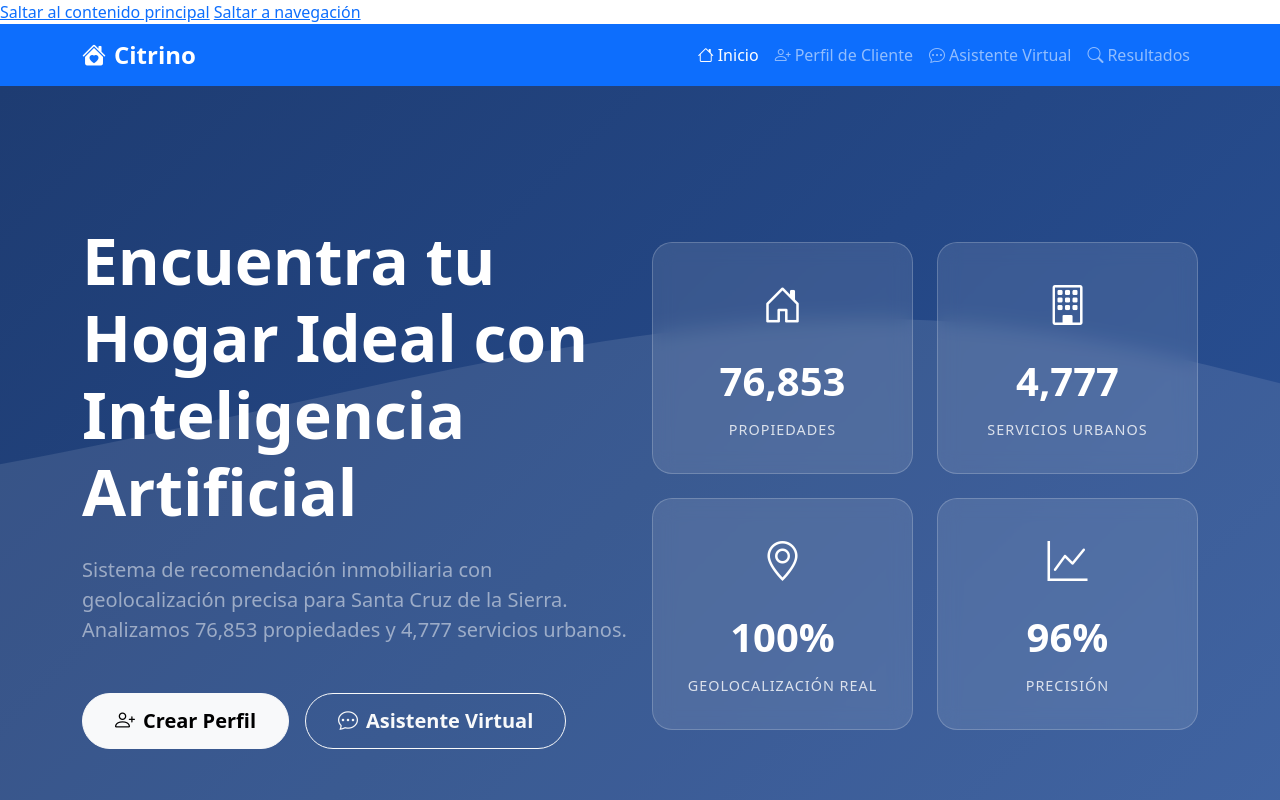
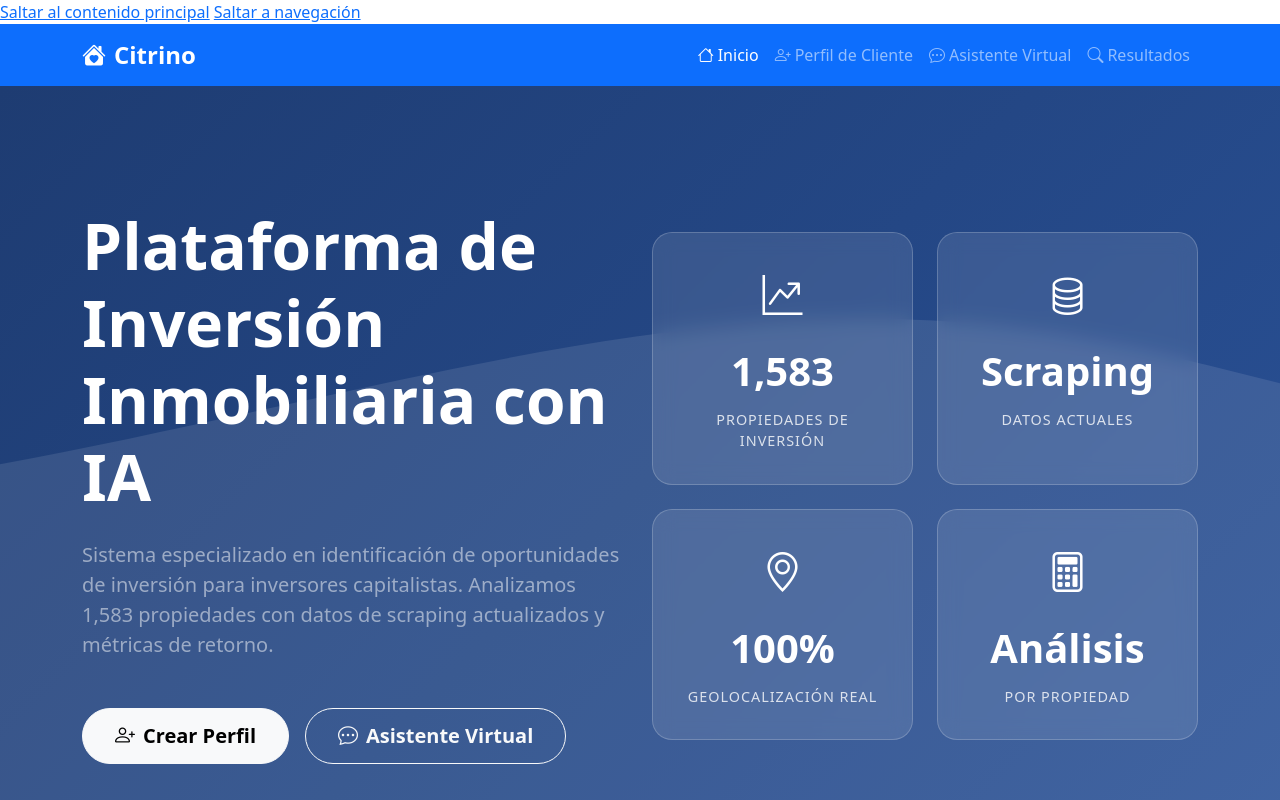
Before and after one commit to vincentiwadsworth/citrino, a plain HTML site: page index.html in a window 1280 px wide. Shown: the top 800 px of the page. Drawn offline with nearby package versions, Linux system fonts and the light colour scheme; no server answers.

Commit message:
fix: corregir enfoque hacia inversores capitalistas en toda la documentación
- Actualizar CLAUDE.md para reflejar el enfoque correcto de inversión
- Corregir HTML para eliminar métricas inexistentes y enfocarse en inversores
- Mantener solo datos verificables de las 1,583 propiedades de scraping
- Eliminar referencias a familias y enfoques residenciales

🤖 Generated with [Claude Code](https://claude.com/claude-code)

Co-Authored-By: Claude <noreply@anthropic.com>

```diff
--- a/index.html
+++ b/index.html
@@ -56,11 +56,11 @@
                 <div class="col-lg-6">
                     <div class="hero-content">
                         <h1 class="display-3 fw-bold text-white mb-4">
-                            Encuentra tu Hogar Ideal con Inteligencia Artificial
+                            Plataforma de Inversión Inmobiliaria con IA
                         </h1>
                         <p class="lead text-white-50 mb-5">
-                            Sistema de recomendación inmobiliaria con geolocalización precisa
-                            para Santa Cruz de la Sierra. Analizamos 76,853 propiedades y 4,777 servicios urbanos.
+                            Sistema especializado en identificación de oportunidades de inversión para inversores capitalistas.
+                            Analizamos 1,583 propiedades con datos de scraping actualizados y métricas de retorno.
                         </p>
                         <div class="d-flex gap-3 flex-wrap">
                             <a href="perfil.html" class="btn btn-light btn-lg">
@@ -78,19 +78,19 @@
                             <div class="col-6">
                                 <div class="stat-card">
                                     <div class="stat-icon">
-                                        <i class="bi bi-house-door"></i>
+                                        <i class="bi bi-graph-up-arrow"></i>
                                     </div>
-                                    <div class="stat-number">76,853</div>
-                                    <div class="stat-label">Propiedades</div>
+                                    <div class="stat-number">1,583</div>
+                                    <div class="stat-label">Propiedades de Inversión</div>
                                 </div>
                             </div>
                             <div class="col-6">
                                 <div class="stat-card">
                                     <div class="stat-icon">
-                                        <i class="bi bi-building"></i>
+                                        <i class="bi bi-database"></i>
                                     </div>
-                                    <div class="stat-number">4,777</div>
-                                    <div class="stat-label">Servicios Urbanos</div>
+                                    <div class="stat-number">Scraping</div>
+                                    <div class="stat-label">Datos Actuales</div>
                                 </div>
                             </div>
                             <div class="col-6">
@@ -105,10 +105,10 @@
                             <div class="col-6">
                                 <div class="stat-card">
                                     <div class="stat-icon">
-                                        <i class="bi bi-graph-up"></i>
+                                        <i class="bi bi-calculator"></i>
                                     </div>
-                                    <div class="stat-number">96%</div>
-                                    <div class="stat-label">Precisión</div>
+                                    <div class="stat-number">Análisis</div>
+                                    <div class="stat-label">Por Propiedad</div>
                                 </div>
                             </div>
                         </div>
```
Also changed, not shown: 1 other file.
